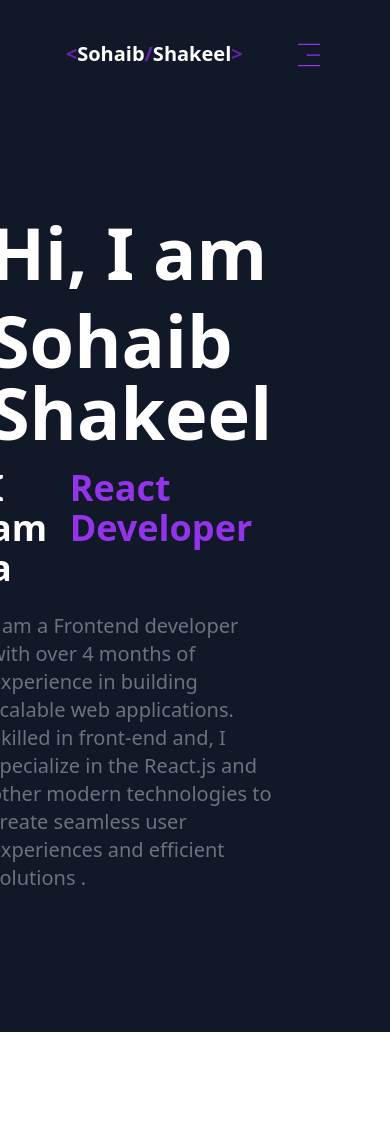
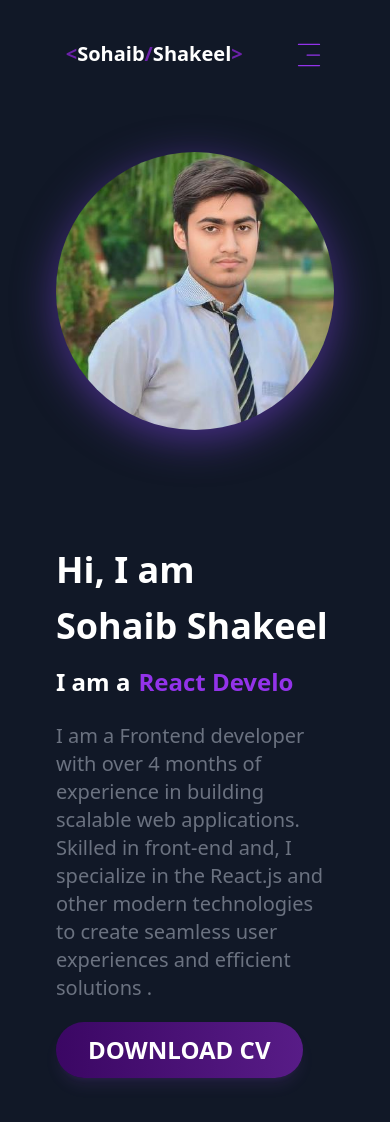
Before and after one commit to sohaibs-liberary/Portfolio-, a React (Vite) app: page / in a window 390 px wide. Shown: the top 1122 px of the page. Before the commit the page ends 1032 px from the top, so only its background shows below. Built offline with nearby package versions, Linux system fonts and the light colour scheme.

Commit message:
about section is completed now make the next ection

```diff
--- a/src/Comopnents/About/About.jsx
+++ b/src/Comopnents/About/About.jsx
@@ -1,23 +1,42 @@
 import React from "react";
 import { Typewriter } from "react-simple-typewriter";
-import Myimg from "/src/assets/WhatsApp Image 2025-09-03 at 12.56.13 AM.jpeg"
+import Myimg from "/src/assets/sohaibDP.jpeg";
+import CV from "file:///home/coder-chip/Downloads/Black%20Modern%20Professional%20Resume%20(1).pdf";
 
 const About = () => {
   return (
-    <div className="About">
-      <div className="bg-gray-900">
-        <div className="text-and-image flex justify-center gap-32 py-14 ">
+    <div className="About ">
+
+
+
+      <div className="bg-gray-900 p-14">
+        {/* Mobile photo */}
+         <div className="image block lg:hidden">
+            <div className="">
+              <img
+                src={Myimg}
+                alt=""
+                className="rounded-full lg:w-[500px] lg:h-[500px] drop-shadow-[0_10px_20px_rgba(130,69,236,0.5)]"
+              />
+            </div>
+          </div>
+
+        <div className="text-and-image lg:flex justify-center gap-32 py-14 ">
           <div className="text py-16 max-w-[660px] ">
             <div className="name">
-              <h1 className="text-7xl font-extrabold text-white">Hi, I am</h1>
-              <h1 className="text-7xl py-4 font-extrabold text-white">
+              <h1 className="lg:text-7xl text-4xl font-extrabold text-white">
+                Hi, I am
+              </h1>
+              <h1 className="lg:text-7xl text-4xl py-4 font-extrabold text-white">
                 Sohaib Shakeel
               </h1>
             </div>
 
             <div className="changeskills flex gap-2 text-white text-xl">
-              <div className="text text-4xl py-1 font-bold text-white">I am a</div>
-              <div className="effact text-4xl py-1  font-bold text-purple-600 ">
+              <div className="text lg:text-4xl text-2xl py-1 font-bold text-white">
+                I am a
+              </div>
+              <div className="effact lg:text-4xl text-2xl py-1  font-bold text-purple-600 ">
                 <Typewriter
                   words={[
                     "Web Developer",
@@ -29,19 +48,35 @@ const About = () => {
                   cursorStyle="|"
                   typeSpeed={100}
                   deleteSpeed={50}
-                  delaySpeed={2000}
-                    />
+                  delaySpeed={2400}
+                />
               </div>
             </div>
             <div className="abountme py-5">
-              <h1 className="text-wrap text-gray-500 text-xl" >I am a Frontend developer with over 4 months of experience in building scalable web applications. Skilled in  front-end and, I specialize in the React.js and other modern technologies to create seamless user experiences and efficient solutions .</h1>
-              </div>
+              <h1 className="text-wrap text-gray-500 text-xl">
+                I am a Frontend developer with over 4 months of experience in
+                building scalable web applications. Skilled in front-end and, I
+                specialize in the React.js and other modern technologies to
+                create seamless user experiences and efficient solutions .
+              </h1>
+            </div>
+            <div className="btn  ">
+              <a href={CV}>
+
+              <button className=" bg-gradient-to-r from-purple-950 to-purple-900  shadow-lg shadow-purple-500/10 text-white font-semibold text-2xl py-3 px-8 rounded-full hover:translate-y-2 transform transition duration-300"
+
+               >DOWNLOAD CV</button>
+              </a>
+            </div>
           </div>
 
-          <div className="image">
+          <div className="image hidden lg:block ">
             <div className="">
-              <img src={Myimg} alt="" className="rounded-full w-[600px] h-[610px]" />
-
+              <img
+                src={Myimg}
+                alt=""
+                className="rounded-full lg:w-[500px] lg:h-[500px] drop-shadow-[0_10px_20px_rgba(130,69,236,0.5)]"
+              />
             </div>
           </div>
         </div>
```
Also changed, not shown: src/assets/WhatsApp Image 2025-09-03 at 12.56.13 AM.jpeg (deleted), src/assets/sohaibDP.jpeg (added).
